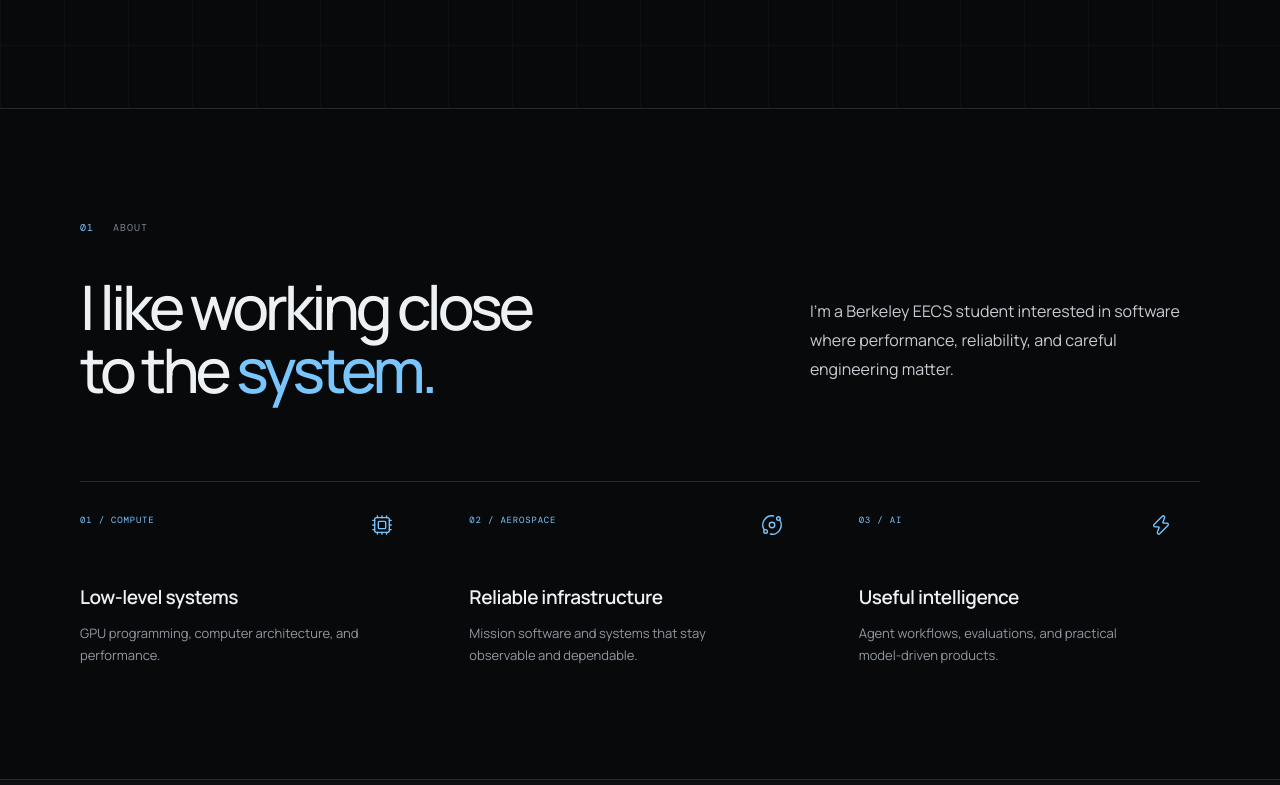
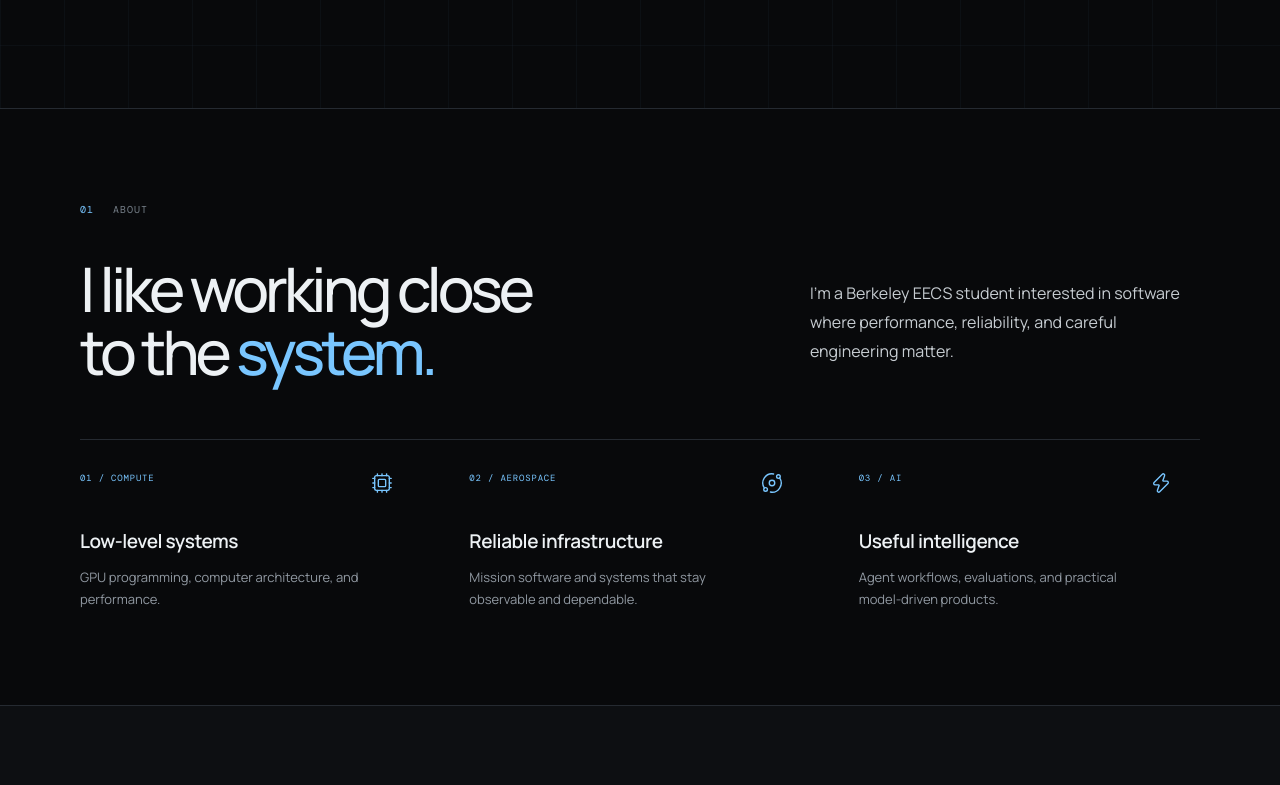
Before and after one commit to bobbyscheema/personal, a React (Vite) app: page / in a window 1280 px wide. Shown: the part 595-1380 px from the top of the page. Built offline with nearby package versions, Linux system fonts and the light colour scheme; a web font is replaced by a local one.

Commit message:
Tighten section spacing and interactions

```diff
--- a/src/styles.css
+++ b/src/styles.css
@@ -29,7 +29,7 @@ button { font: inherit; }
 .hero { position: relative; min-height: 680px; height: 88svh; max-height: 800px; display: flex; align-items: center; overflow: hidden; border-bottom: 1px solid var(--line); background-color: var(--paper); background-image: linear-gradient(rgba(121,198,255,.035) 1px, transparent 1px), linear-gradient(90deg, rgba(121,198,255,.035) 1px, transparent 1px), radial-gradient(circle at 79% 42%, rgba(49,136,214,.18), transparent 25%); background-size: 64px 64px, 64px 64px, auto; }
 .hero::after { content: ''; position: absolute; right: 8%; top: 50%; width: 330px; height: 330px; border: 1px solid rgba(121,198,255,.16); border-radius: 50%; transform: translateY(-48%); box-shadow: 0 0 80px rgba(45,132,213,.08), inset 0 0 80px rgba(45,132,213,.04); }
 .hero::before { content: ''; position: absolute; right: calc(8% + 153px); top: calc(50% - 2px); width: 25px; height: 4px; border-radius: 50%; background: var(--blue); box-shadow: 0 0 24px rgba(121,198,255,.8); }
-.hero-content { padding-top: 68px; }
+.hero-content { position: relative; z-index: 1; padding-top: 68px; }
 .eyebrow { margin-bottom: 34px; color: var(--blue); font: 500 11px var(--mono); letter-spacing: .05em; text-transform: uppercase; }
 .eyebrow span { margin-inline: 8px; color: #525a63; }
 .hero h1, .section h2, .contact h2 { margin: 0; font-size: clamp(49px, 6.2vw, 84px); line-height: 1.02; letter-spacing: -.065em; font-weight: 500; }
@@ -45,16 +45,16 @@ h1 em, h2 em { color: var(--blue); font-style: normal; font-weight: 500; }
 .section { padding: 112px 0; border-bottom: 1px solid var(--line); }
 .section-kicker { margin-bottom: 42px; color: #77808a; font: 400 10px var(--mono); letter-spacing: .1em; }
 .section-kicker span { margin-right: 12px; color: var(--blue); }
-.manifesto { background: var(--paper); }
+.manifesto { padding-block: 94px; background: var(--paper); }
 .manifesto-grid, .section-heading { display: grid; grid-template-columns: 1.25fr .75fr; gap: 80px; align-items: end; }
 .manifesto h2, .section-heading h2, .toolkit h2 { font-size: clamp(39px, 4.8vw, 62px); }
 .manifesto-copy { color: var(--muted); font-size: 15px; line-height: 1.8; }
 .manifesto-copy p { margin: 0 0 18px; }
 .manifesto-copy p:first-child { color: #c7cdd2; font-size: 16px; }
-.domain-grid { display: grid; grid-template-columns: repeat(3, 1fr); gap: 48px; margin-top: 80px; padding-top: 32px; border-top: 1px solid var(--line); }
+.domain-grid { display: grid; grid-template-columns: repeat(3, 1fr); gap: 48px; margin-top: 56px; padding-top: 32px; border-top: 1px solid var(--line); }
 .domain-card { padding-right: 28px; }
 .domain-top { display: flex; justify-content: space-between; color: var(--blue); font: 400 9px var(--mono); letter-spacing: .09em; }
-.domain-card h3 { margin: 48px 0 12px; font-size: 19px; font-weight: 600; letter-spacing: -.025em; }
+.domain-card h3 { margin: 34px 0 12px; font-size: 19px; font-weight: 600; letter-spacing: -.025em; }
 .domain-card p { max-width: 300px; margin: 0; color: var(--muted); font-size: 13px; line-height: 1.7; }
 
 .projects { background: var(--white); }
@@ -65,7 +65,8 @@ h1 em, h2 em { color: var(--blue); font-style: normal; font-weight: 500; }
 .project-number { color: #515962; font: 300 22px var(--mono); }
 .project-meta { display: flex; justify-content: space-between; color: #737c85; font: 400 9px var(--mono); letter-spacing: .08em; }
 .project-label { color: var(--blue); }
-.project-info h3 { margin: 10px 0 16px; font-size: 37px; font-weight: 600; letter-spacing: -.045em; }
+.project-info h3 { margin: 10px 0 16px; font-size: 37px; font-weight: 600; letter-spacing: -.045em; transition: color .2s ease; }
+.project-card:hover .project-info h3 { color: var(--blue); }
 .project-info > p { max-width: 620px; margin: 0; color: var(--muted); font-size: 14px; line-height: 1.75; }
 .impact { display: flex; align-items: center; gap: 9px; margin-top: 22px; color: #c7cdd2; font: 400 10px var(--mono); }
 .impact span { color: var(--blue); }
```
